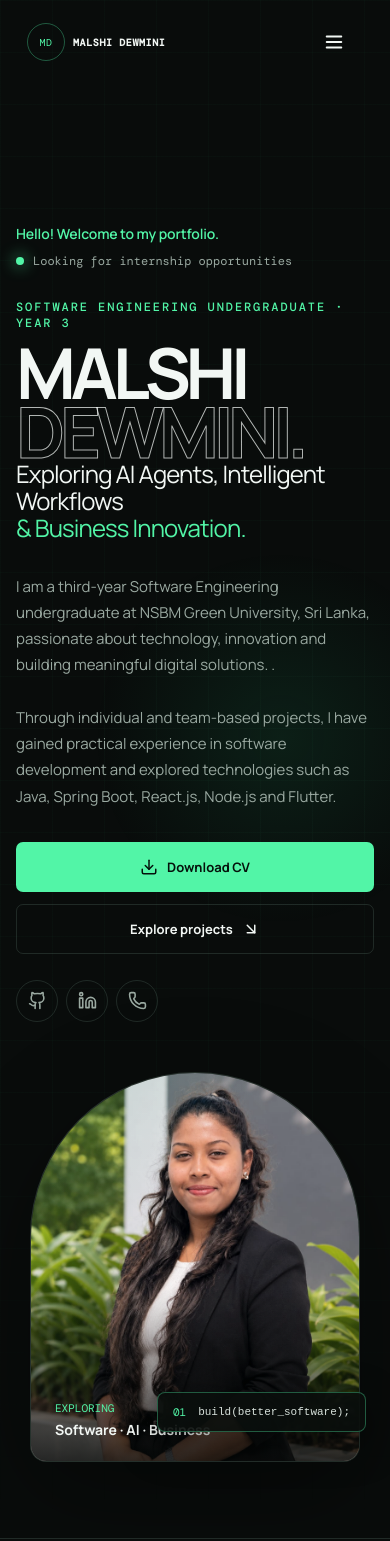
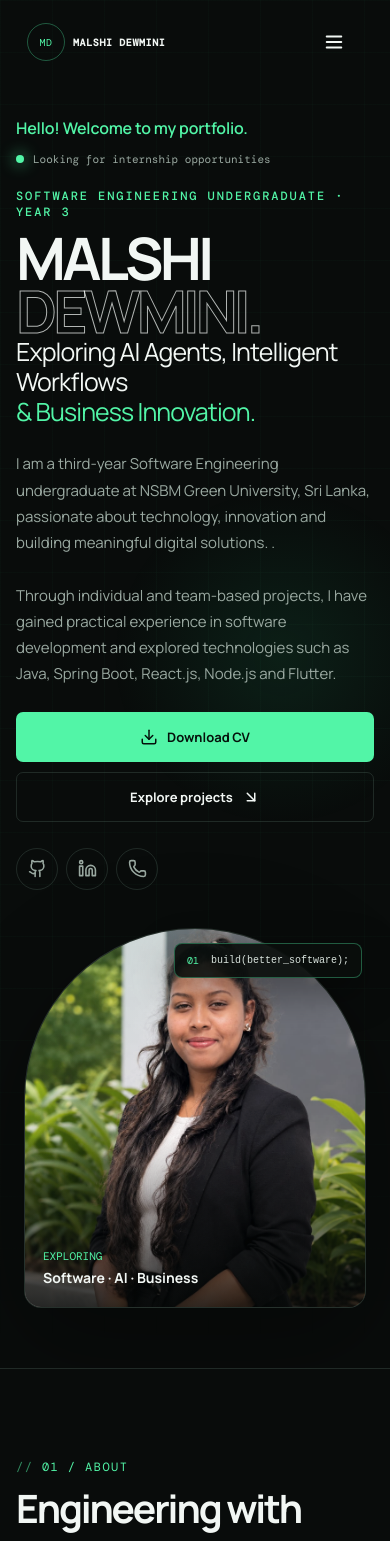
Before and after one commit to malshi783/malshi-dewmini-portfolio, a React (Vite) app: page / in a window 390 px wide. Shown: the top 1541 px of the page. Built offline with nearby package versions, Linux system fonts and the light colour scheme.

Commit message:
Improve responsive portfolio styling

```diff
--- a/src/styles.css
+++ b/src/styles.css
@@ -1212,11 +1212,26 @@ body.showcase-open { overflow: hidden; }
   .footer .container { height: 110px; align-items: flex-start; justify-content: center; flex-direction: column; gap: 12px; }
 }
 
+/* ========================================
+   ACCESSIBILITY
+======================================== */
+
 @media (prefers-reduced-motion: reduce) {
-  html { scroll-behavior: auto; }
-  *, *::before, *::after { animation-duration: .01ms !important; transition-duration: .01ms !important; }
+  html {
+    scroll-behavior: auto;
+  }
+
+  *,
+  *::before,
+  *::after {
+    animation-duration: 0.01ms !important;
+    transition-duration: 0.01ms !important;
+  }
 }
-/* Project Demo Button */
+
+/* ========================================
+   PROJECT DEMO
+======================================== */
 
 .project-demo {
   margin-top: 24px;
@@ -1255,7 +1270,10 @@ body.showcase-open { overflow: hidden; }
   background: #000;
   border: 1px solid #26352f;
 }
-/* Hero Greeting */
+
+/* ========================================
+   HERO GREETING
+======================================== */
 
 .hero-greeting {
   display: inline-block;
@@ -1265,16 +1283,12 @@ body.showcase-open { overflow: hidden; }
   margin-bottom: 12px;
   animation: fadeIn 0.7s ease-in-out;
   letter-spacing: -0.01em;
+  line-height: 1.5;
 }
 
-@media (max-width: 760px) {
-  .hero-greeting {
-    font-size: clamp(14px, 2vw, 18px);
-    margin-bottom: 10px;
-  }
-}
-
-/* Project Type Badge */
+/* ========================================
+   PROJECT TYPE BADGE
+======================================== */
 
 .project-type {
   display: inline-flex;
@@ -1295,3 +1309,175 @@ body.showcase-open { overflow: hidden; }
   background: rgba(77, 235, 170, 0.12);
   border-color: #4debaa;
 }
+
+/* ========================================
+   TABLET RESPONSIVENESS
+======================================== */
+
+@media (max-width: 980px) {
+  .project-demo-player {
+    width: 100%;
+  }
+}
+
+/* ========================================
+   MOBILE RESPONSIVENESS
+======================================== */
+
+@media (max-width: 760px) {
+
+  .hero {
+    min-height: auto;
+    padding: 105px 0 60px;
+  }
+
+  .hero-grid {
+    grid-template-columns: 1fr;
+    gap: 28px;
+    padding-top: 0;
+  }
+
+  .hero-greeting {
+    font-size: 16px;
+    line-height: 1.5;
+    margin-bottom: 12px;
+  }
+
+  .availability {
+    margin-bottom: 22px;
+    font-size: 11px;
+  }
+
+  .hero h1 {
+    font-size: clamp(54px, 16vw, 76px);
+    line-height: 0.9;
+    letter-spacing: -0.065em;
+    overflow-wrap: anywhere;
+  }
+
+  .hero-name {
+    margin-bottom: 18px;
+  }
+
+  .hero-headline {
+    font-size: clamp(24px, 7vw, 32px);
+    line-height: 1.2;
+  }
+
+  .hero-intro {
+    font-size: 15px;
+    line-height: 1.75;
+    margin: 24px 0;
+  }
+
+  .hero-actions {
+    gap: 10px;
+  }
+
+  .hero-visual {
+    width: 100%;
+    max-width: 420px;
+    justify-self: center;
+    margin-top: 10px;
+    padding: 0 8px;
+  }
+
+  .portrait-frame {
+    height: 420px;
+  }
+
+  .code-card {
+    top: 20px;
+    right: 12px;
+    bottom: auto;
+    z-index: 5;
+  }
+
+  .portrait-label {
+    left: 18px;
+    bottom: 20px;
+  }
+
+  .section-heading {
+    margin-bottom: 32px;
+  }
+
+  .section-heading h2 {
+    font-size: clamp(36px, 10vw, 46px);
+    line-height: 1.08;
+  }
+
+  .project-visual {
+    height: 230px;
+  }
+
+  .project-body {
+    padding: 18px;
+  }
+
+  .project-body h3 {
+    font-size: 21px;
+  }
+
+  .project-body > p {
+    min-height: auto;
+    font-size: 14px;
+  }
+
+  .footer .container {
+    padding: 20px 0;
+  }
+
+  .project-demo summary {
+    width: 100%;
+    justify-content: center;
+  }
+}
+
+/* ========================================
+   SMALL MOBILE RESPONSIVENESS
+======================================== */
+
+@media (max-width: 460px) {
+
+  .hero {
+    padding-top: 100px;
+  }
+
+  .hero h1 {
+    font-size: clamp(48px, 15vw, 66px);
+  }
+
+  .hero-headline {
+    font-size: 25px;
+  }
+
+  .hero-visual {
+    max-width: 100%;
+    margin-top: 10px;
+  }
+
+  .portrait-frame {
+    height: 380px;
+  }
+
+  .code-card {
+    top: 15px;
+    right: 12px;
+    bottom: auto;
+    padding: 10px 12px;
+    font-size: 10px;
+  }
+
+  .project-visual {
+    height: 210px;
+  }
+
+  .project-demo {
+    margin-top: 18px;
+  }
+
+  .project-demo-player {
+    border-radius: 8px;
+  }
+}
```
